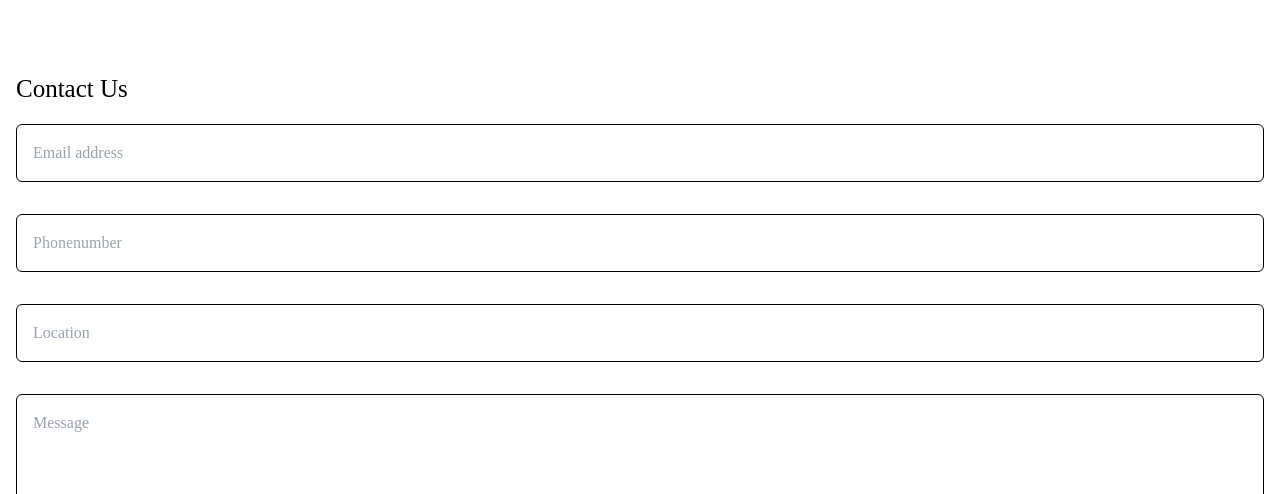
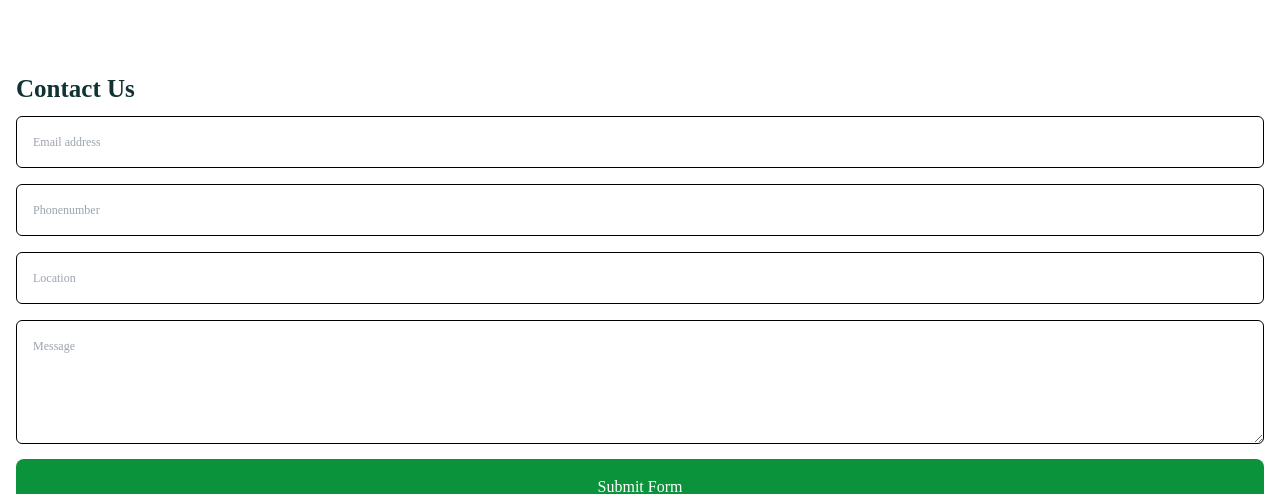
Before and after one commit to drex007/mega-frontend, a React (Vite) app: page / in a window 1280 px wide. Shown: the part 11413-11907 px from the top of the page. Built offline with nearby package versions, Linux system fonts and the light colour scheme; a web font is replaced by a local one; what tailwindcss-motion would draw is missing.

Commit message:
feat: scroll navigations, contact form and mobile responsivenessss

```diff
--- a/src/components/ContactForm.jsx
+++ b/src/components/ContactForm.jsx
@@ -3,11 +3,11 @@ import React from 'react'
 const ContactForm = () => {
     return (
         <div className='w-full py-4 px-4 font-neulis' id='contactus'>
-            <p className='text-[25px]'>Contact Us</p>
-            <input type="text" name="text" id="" className='p-4 w-full my-4 border-[1px] rounded-md border-black' placeholder='Email address' />
-            <input type="text" name="text" id="" className='p-4 w-full my-4 border-[1px] rounded-md border-black' placeholder='Phonenumber' />
-            <input type="number" name="text" id="" className='p-4 w-full my-4 border-[1px] rounded-md border-black' placeholder='Location' />
-            <textarea name="" id="" cols={10} rows={10} className='p-4 w-full my-4 border-[1px] rounded-md border-black' placeholder='Message'></textarea>
+            <p className='text-[25px] text-primary-green-black font-semibold'>Contact Us</p>
+            <input type="text" name="text" id="" className='p-4 w-full my-2 border-[1px] text-[12px] rounded-md border-black' placeholder='Email address' />
+            <input type="text" name="text" id="" className='p-4 w-full my-2 border-[1px] text-[12px] rounded-md border-black' placeholder='Phonenumber' />
+            <input type="number" name="text" id="" className='p-4 w-full my-2 border-[1px] text-[12px] rounded-md border-black' placeholder='Location' />
+            <textarea name="" id="" rows={5} className='p-4 w-full my-2 border-[1px] text-[12px] rounded-md border-black' placeholder='Message'></textarea>
             <button className=" bg-primary-dark-green text-white w-full rounded-lg py-4 justify-center">Submit Form</button>
 
 
--- a/src/components/FarmInvestmentCard.jsx
+++ b/src/components/FarmInvestmentCard.jsx
@@ -5,7 +5,7 @@ const FarmInvestmentCard = ({ image, text, location, price }) => {
 
         <div className='lg:mt-0 mt-4'>
             <img src={image} className='flex justify-center w-full z-10 ' />
-            <div className='bg-primary-bg-dark-gren rounded-3xl flex flex-col items-center justify-end py-4 -z-10 mx-4 h-[200px] -mt-20'>
+            <div className='bg-primary-green-black rounded-3xl flex flex-col items-center justify-end py-4 -z-10 mx-4 h-[200px] -mt-20'>
                 <p className='text-[30px]'>{text}</p>
                 <p>{location}</p>
                 <p>{price}</p>
--- a/src/components/GlobalFootPrint.jsx
+++ b/src/components/GlobalFootPrint.jsx
@@ -6,7 +6,7 @@ const GlobalFootPrint = () => {
     return (
         <div className='w-full bg-black text-white font-neulis'>
 
-            <div style={{ backgroundImage: `url(${handshake})` }} className='lg:h-[100vh] h-[20vh] w-full bg-no-repeat bg-cover'>
+            <div style={{ backgroundImage: `url(${handshake})` }} className='lg:h-[100vh] h-[25vh] lg:w-full w-[100vw] bg-no-repeat bg-cover'>
 
             </div>
             <div className='py-8 px-4'>
--- a/src/components/Header.jsx
+++ b/src/components/Header.jsx
@@ -75,7 +75,7 @@ const Header = () => {
             <div className='relative lg:hidden flex justify-end -mt-8'>
                 {!showMenuBar && <HiOutlineMenuAlt2 size={40} color='white' className='cursor-pointer' onClick={() => setShowMenuBar(!showMenuBar)} />}
 
-                {showMenuBar && <div className='absolute z-50 transition ease-in duration-90000 lg:hidden flex-col -mr-10 px-4 py-4 max-h-[450px] w-4/5 shadow-2xl shadow-gray-500 rounded-2xl top-0 bg-primary-dark-green  right-0'>
+                {showMenuBar && <div className='absolute z-50 transition ease-in duration-90000 lg:hidden -mr-2 flex-col px-4 py-4 max-h-[450px] w-4/5 shadow-2xl shadow-gray-500 rounded-2xl top-0 bg-primary-dark-green  right-0'>
                     <ImCancelCircle size={30} color='white' className=' cursor-pointer' onClick={() => setShowMenuBar(!showMenuBar)} />
                     <div className='items-center text-white font-neulis  text-[15px]'>
                         <p className=' cursor-pointer my-4'>Megas</p>
```
